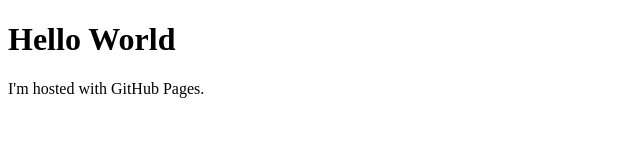
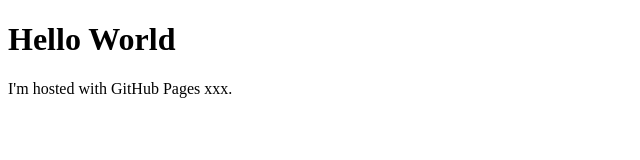
Before and after one commit to sontungnp/sontungnp.github.io, a plain HTML site: page index.html in a window 1280 px wide. Shown: the full height of the page, 0-640 px from the left. Drawn offline with Linux system fonts and the light colour scheme.

Commit message:
first change

```diff
--- a/index.html
+++ b/index.html
@@ -2,6 +2,6 @@
 <html>
 <body>
 <h1>Hello World</h1>
-<p>I'm hosted with GitHub Pages.</p>
+<p>I'm hosted with GitHub Pages xxx.</p>
 </body>
 </html>
```
